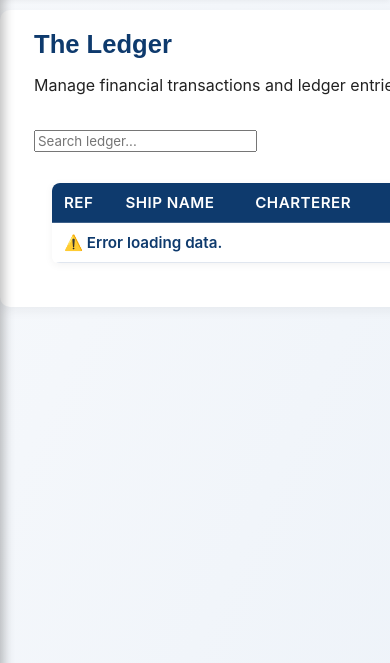
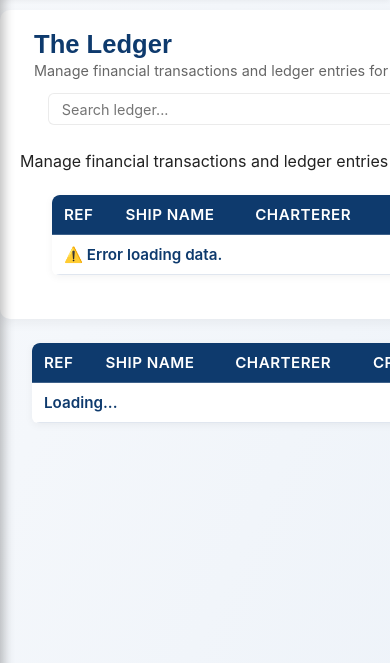
Before and after one commit to RayWalsh/Deepblue_demuro, a Flask app: page /ledger in a window 390 px wide. Shown: the part 60-723 px from the top of the page. Run offline with Flask 3, Linux system fonts and the light colour scheme; the visitor is signed in with stand-in values (Sample User, id 1).

Commit message:
🧭 Align Ledger Header with Mailbox Manager Layout
•	Updated ledger.html to use combined classes .email-rules ledger-section for full-width styling 	•	Rebuilt header markup to match Mailbox Manager design and button placement 	•	Ensures consistent alignment, padding and visibility on mobile and desktop 	•	Prepares for future CSS cleanup in ledger.css to remove extra padding

```diff
--- a/templates/ledger.html
+++ b/templates/ledger.html
@@ -4,7 +4,8 @@
 {% block content %}
 <link rel="stylesheet" href="{{ url_for('static', filename='css/ledger.css') }}">
 
-<section class="ledger-section">
+<!-- Unified layout: uses both .email-rules (for full-width styling) and .ledger-section -->
+<section class="email-rules ledger-section">
   <!-- ===== HEADER (Unified with Mailbox Manager) ===== -->
   <div class="email-rules-header">
     <div class="header-left">
@@ -34,6 +35,32 @@
     </div>
   </div>
 
+  <!-- Page Description -->
+  <p>Manage financial transactions and ledger entries for Deep Blue.</p>
+
+  <!-- ===== LEDGER TABLE ===== -->
+  <div id="ledger-table" class="table-wrapper">
+    <div class="table-scroll">
+      <table id="ledgerTable" class="case-table">
+        <thead>
+          <tr>
+            <th>Ref</th>
+            <th>Ship Name</th>
+            <th>Charterer</th>
+            <th>CP Date</th>
+            <th>Claim Submitted</th>
+            <th>Amount (USD)</th>
+            <th>Status</th>
+          </tr>
+        </thead>
+        <tbody id="ledgerTableBody">
+          <tr><td colspan="7">Loading...</td></tr>
+        </tbody>
+      </table>
+    </div>
+  </div>
+
+</section>
   <!-- ===== LEDGER TABLE ===== -->
   <div id="ledger-table" class="table-wrapper">
     <div class="table-scroll">
```
Lines whose indentation alone changed are shown as unchanged.
